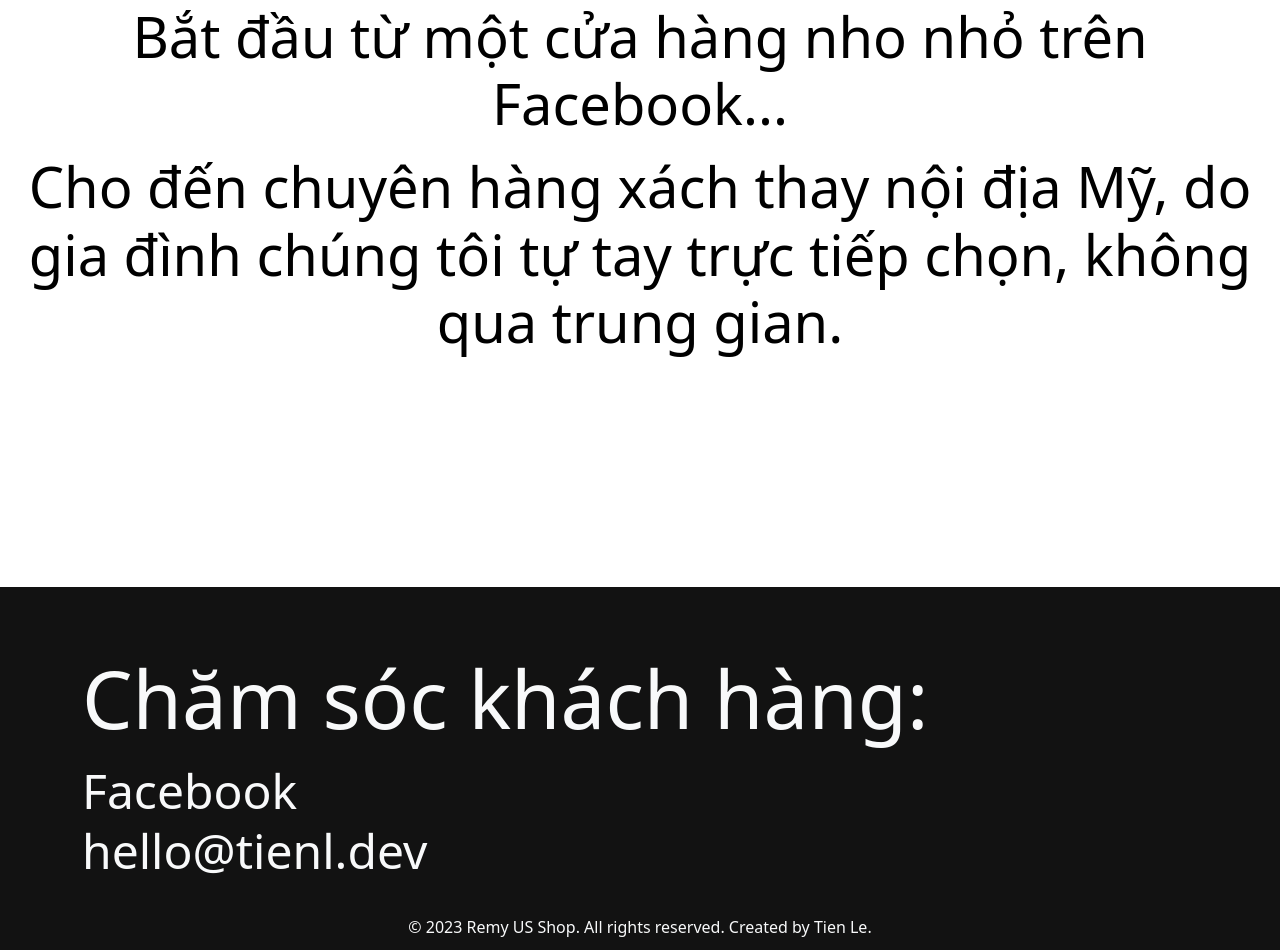
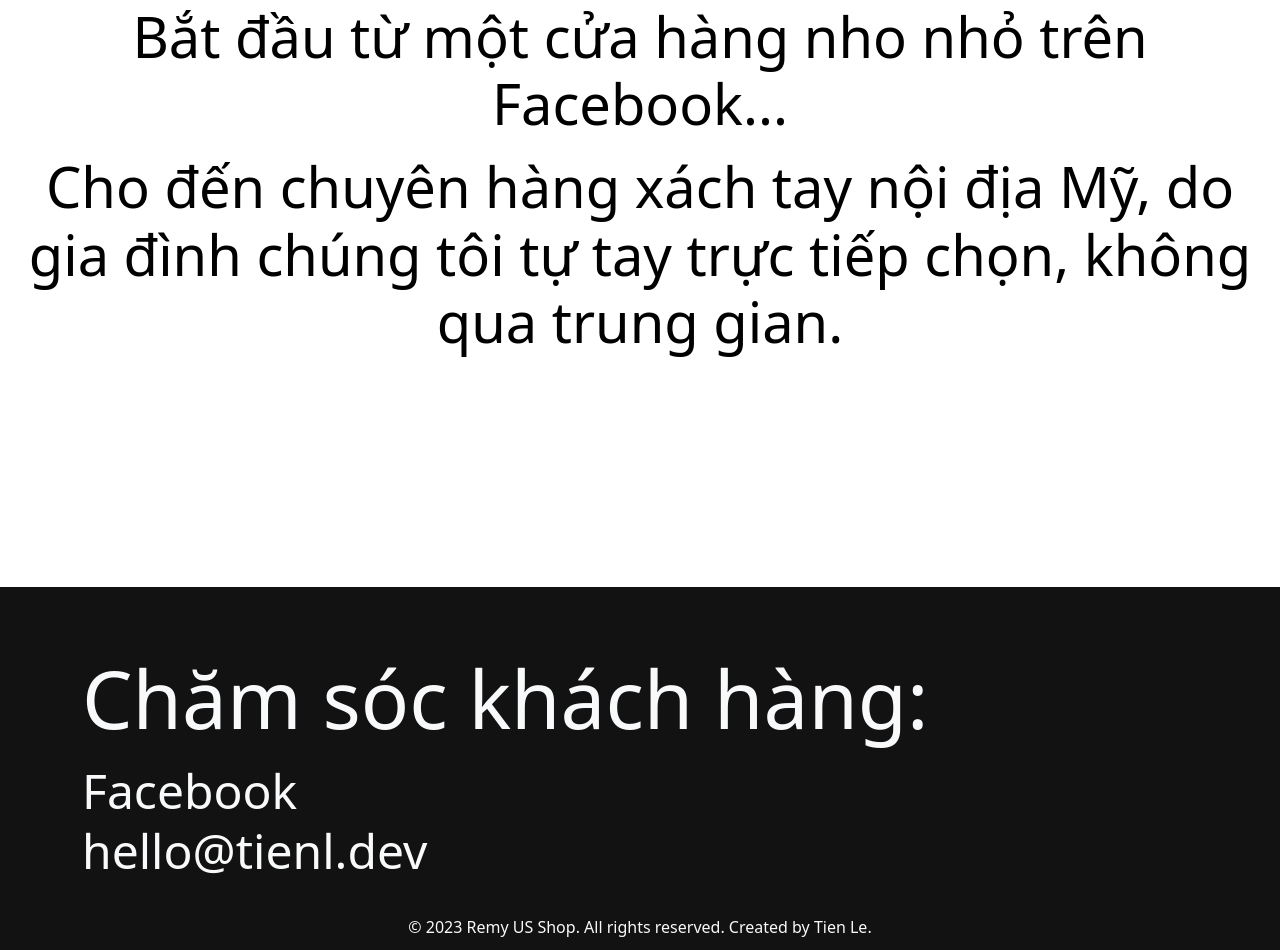
Before and after one commit to tienthedev/remyus.shop, a plain HTML site: page vechungtoi.html in a window 1280 px wide. Shown: the part 1069-2019 px from the top of the page. Drawn offline with nearby package versions, Linux system fonts and the light colour scheme.

Commit message:
Update vechungtoi.html

```diff
--- a/vechungtoi.html
+++ b/vechungtoi.html
@@ -54,7 +54,7 @@
   </div>
   <div class="container-fluid text-center flex-column d-flex justify-content-center align-items-center py-5" style="height: 100vh;">
     <p class="display-4" data-aos="fade-up">Bắt đầu từ một cửa hàng nho nhỏ trên Facebook...</p>
-    <p class="display-4" data-aos="fade-up">Cho đến chuyên hàng xách thay nội địa Mỹ, do gia đình chúng tôi tự tay trực tiếp chọn, không qua trung gian.</p>
+    <p class="display-4" data-aos="fade-up">Cho đến chuyên hàng xách tay nội địa Mỹ, do gia đình chúng tôi tự tay trực tiếp chọn, không qua trung gian.</p>
 
   </div>
 </section>
```
